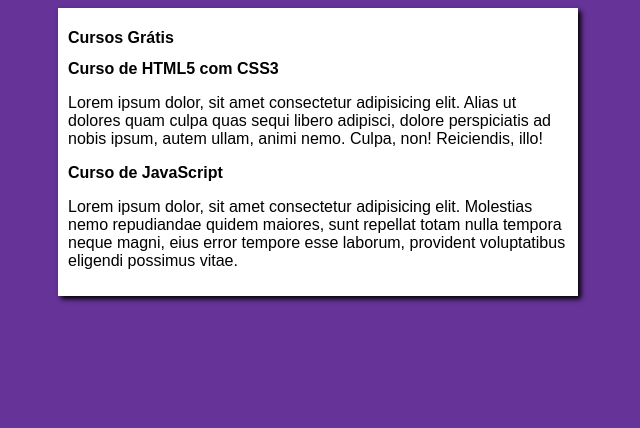
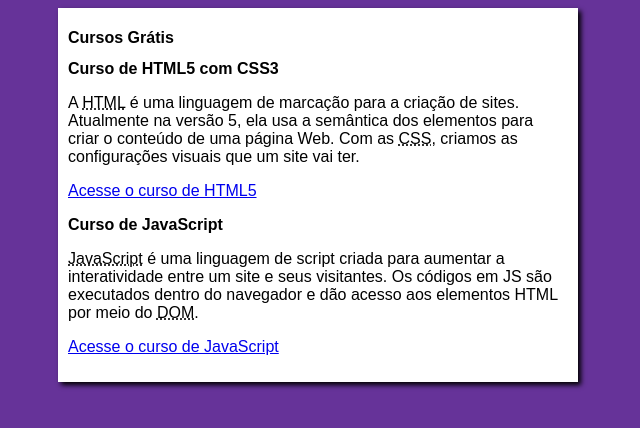
Before and after one commit to Pedromodolobo/Curso-Git-GitHub, a plain HTML site: page index.html in a window 1280 px wide. Shown: the whole page, without its empty margins (322-962 px from the left). Drawn offline with Linux system fonts and the light colour scheme.

Commit message:
Update index.html

```diff
--- a/index.html
+++ b/index.html
@@ -13,11 +13,13 @@
         </header>
         <article>
             <h2>Curso de HTML5 com CSS3</h2>
-            <p>Lorem ipsum dolor, sit amet consectetur adipisicing elit. Alias ut dolores quam culpa quas sequi libero adipisci, dolore perspiciatis ad nobis ipsum, autem ullam, animi nemo. Culpa, non! Reiciendis, illo!</p>
+            <p>A <abbr title="HyperText Markup Language">HTML</abbr> é uma linguagem de marcação para a criação de sites. Atualmente na versão 5, ela usa a semântica dos elementos para criar o conteúdo de uma página Web. Com as <abbr title="Cascading Style Sheets">CSS</abbr>, criamos as configurações visuais que um site vai ter.</p>
+            <p><a href="curso-html.html">Acesse o curso de HTML5</a></p>
         </article>
         <article>
             <h2>Curso de JavaScript</h2>
-            <p>Lorem ipsum dolor, sit amet consectetur adipisicing elit. Molestias nemo repudiandae quidem maiores, sunt repellat totam nulla tempora neque magni, eius error tempore esse laborum, provident voluptatibus eligendi possimus vitae.</p>
+            <p><abbr title="JavaScript">JavaScript</abbr> é uma linguagem de script criada para aumentar a interatividade entre um site e seus visitantes. Os códigos em JS são executados dentro do navegador e dão acesso aos elementos HTML por meio do <abbr title="Document Object Model">DOM</abbr>.</p>
+            <p><a href="curso-js.html">Acesse o curso de JavaScript</a></p>
         </article>
     </main>
 </body>
```
